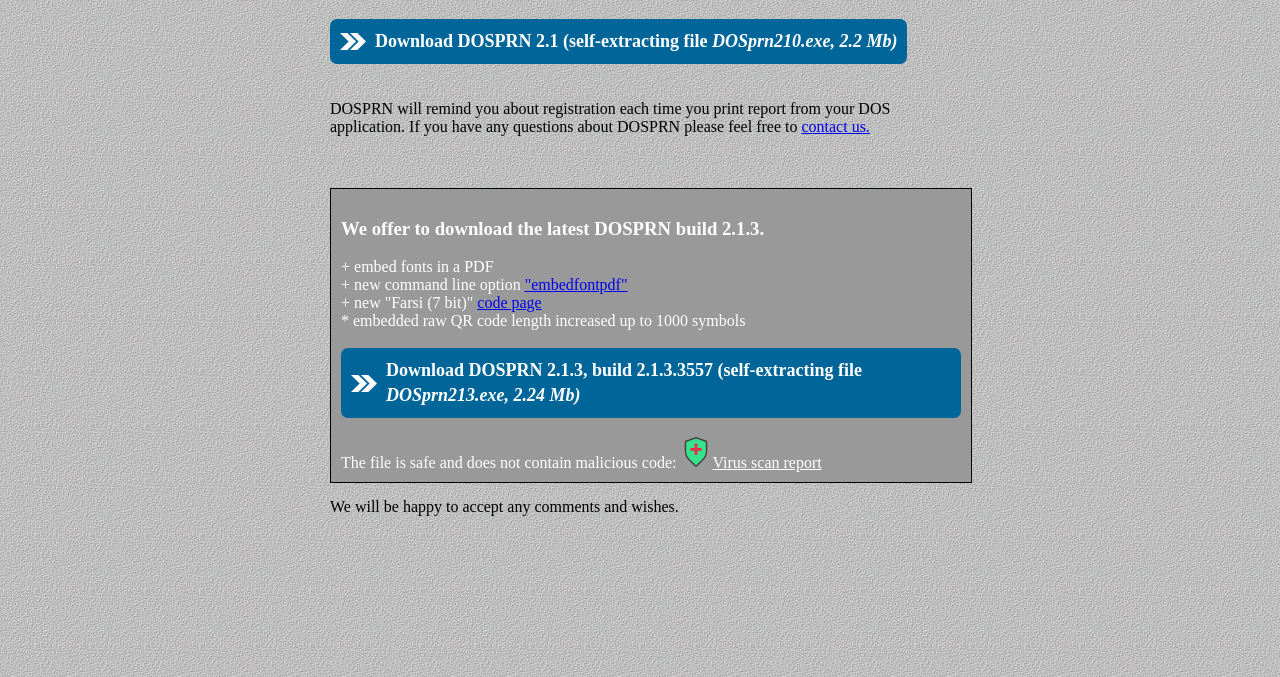
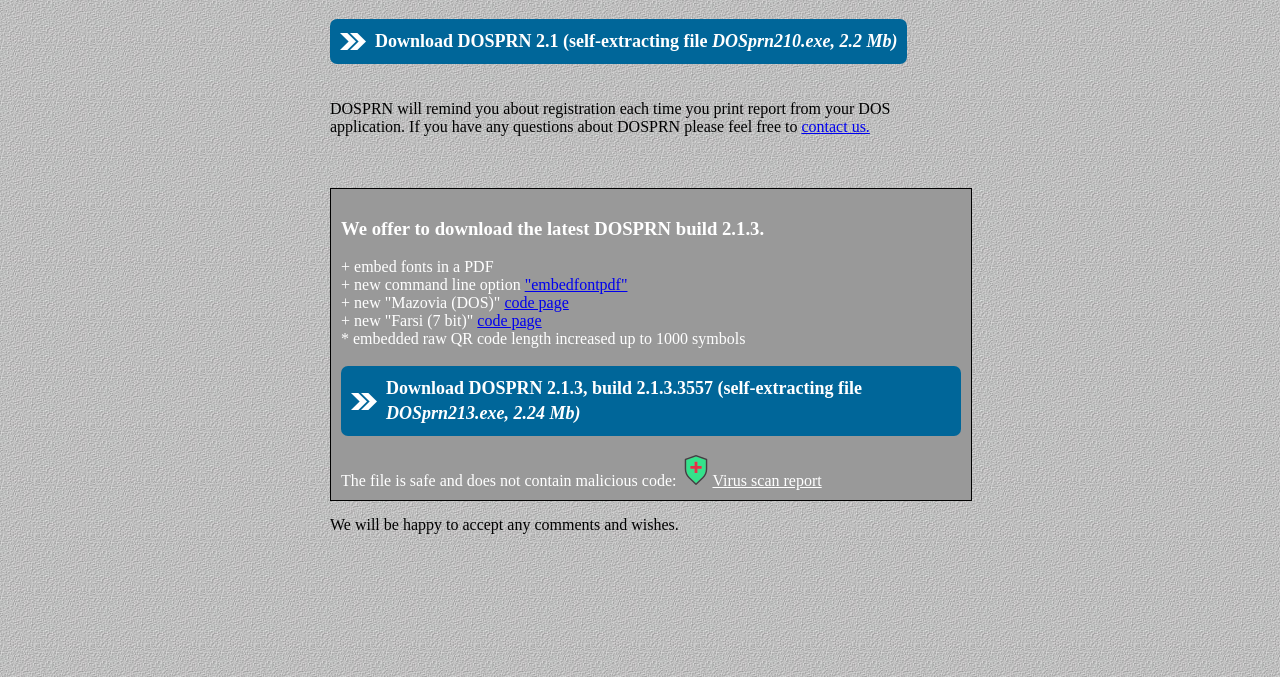
Before and after one commit to dosprn/update, a plain HTML site: page index.htm in a window 1280 px wide. Shown: the part 123-800 px from the top of the page. Drawn offline with Linux system fonts and the light colour scheme.

Commit message:
Update index.htm

```diff
--- a/index.htm
+++ b/index.htm
@@ -90,6 +90,7 @@
 
       + embed fonts in a PDF<br>
       + new command line option <a href="command-line.htm">&quot;embedfontpdf&quot;</a><br>
+      + new &quot;Mazovia (DOS)&quot; <a href="codepages.htm">code page</a><br>
       + new &quot;Farsi (7 bit)&quot; <a href="codepages.htm">code page</a><br>
       * embedded raw QR code length increased up to 1000 symbols</a><br>
 <br>
```
